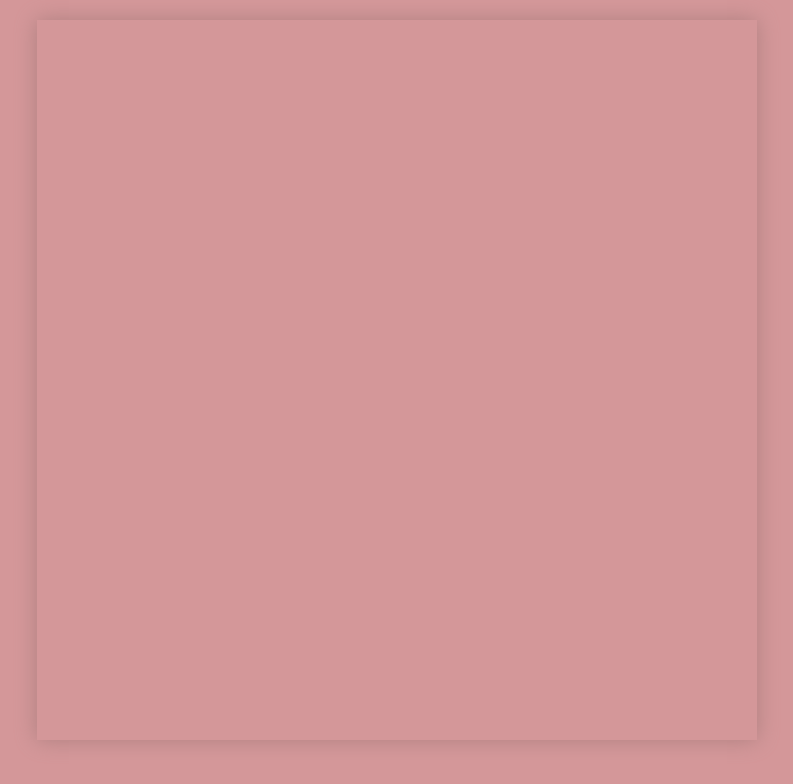
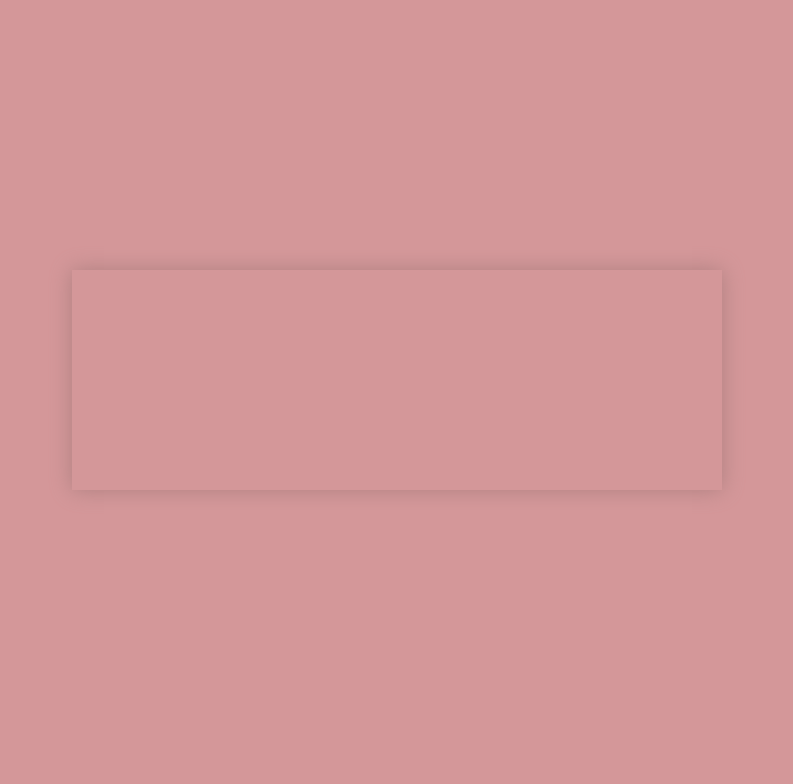
Before and after one commit to Bigaston/FireworkAlchemyst, a plain HTML site: page index.html in a window 1280 px wide. Shown: the whole page, without its empty margins (243-1036 px from the left). Drawn offline with Linux system fonts and the light colour scheme.

Commit message:
Change canvas size to match google doodle

```diff
--- a/index.html
+++ b/index.html
@@ -25,7 +25,7 @@
 
   <body>
     <div id="container">
-      <canvas id="game" width="720px" height="720px"></canvas>
+      <canvas id="game" width="650px" height="220px"></canvas>
     </div>
 
     <script type="module" src="./game.mjs"></script>
```
